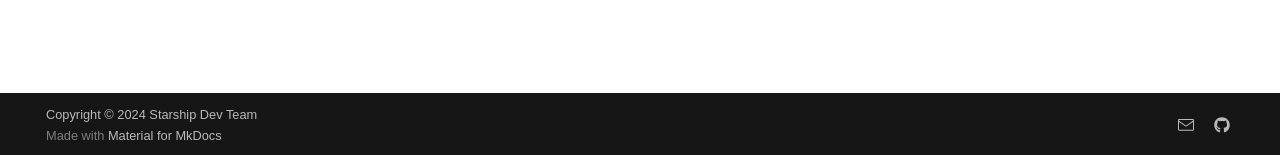
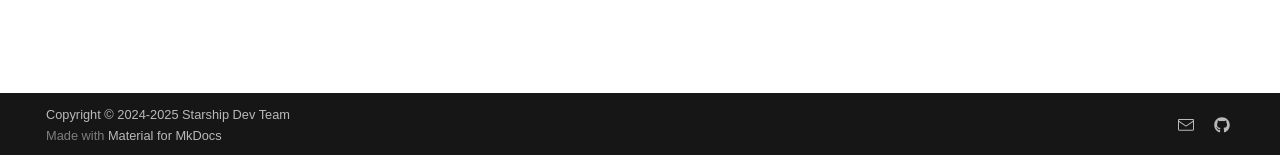
Before and after one commit to HowCam/howcam.github.io, an MkDocs documentation site: the page built from docs/Chinese/Chinese-intro.md, in a window 1280 px wide. Shown: the part 742-897 px from the top of the page. Built offline with MkDocs 1.6.1 and Material for MkDocs 9.7.7, drawn with Linux system fonts in a browser that asks for light colours; comment, search, counter and statistics services are not loaded; a style sheet for code colours, icons or effects is not loaded.

Commit message:
新的一年

```diff
--- a/mkdocs.yml
+++ b/mkdocs.yml
@@ -6,7 +6,7 @@ edit_uri: edit/main/docs/
 repo_url: https://github.com/howcam/howcam.github.io/
 repo_name: HowCam/howcam.github.io
 
-copyright: Copyright &copy; 2024 <a href='https://github.com/orgs/Starship-Dev-Team/people'> Starship Dev Team </a>
+copyright: Copyright &copy; 2024-2025 <a href='https://github.com/orgs/Starship-Dev-Team/people'> Starship Dev Team </a>
 
 extra:
   social:
```
Also changed, not shown: docs/Chinese/notes.md (+1 -1 lines).
